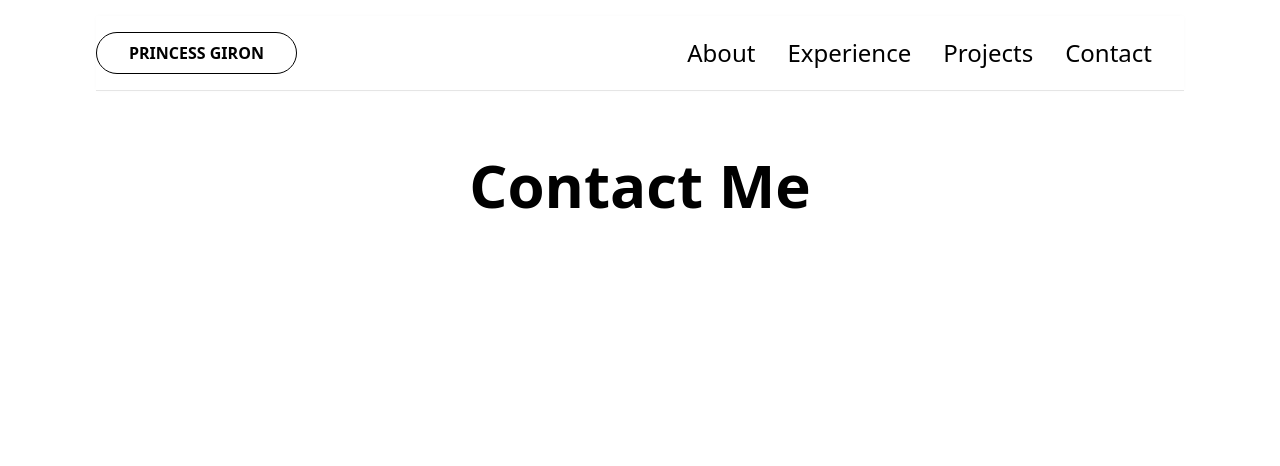
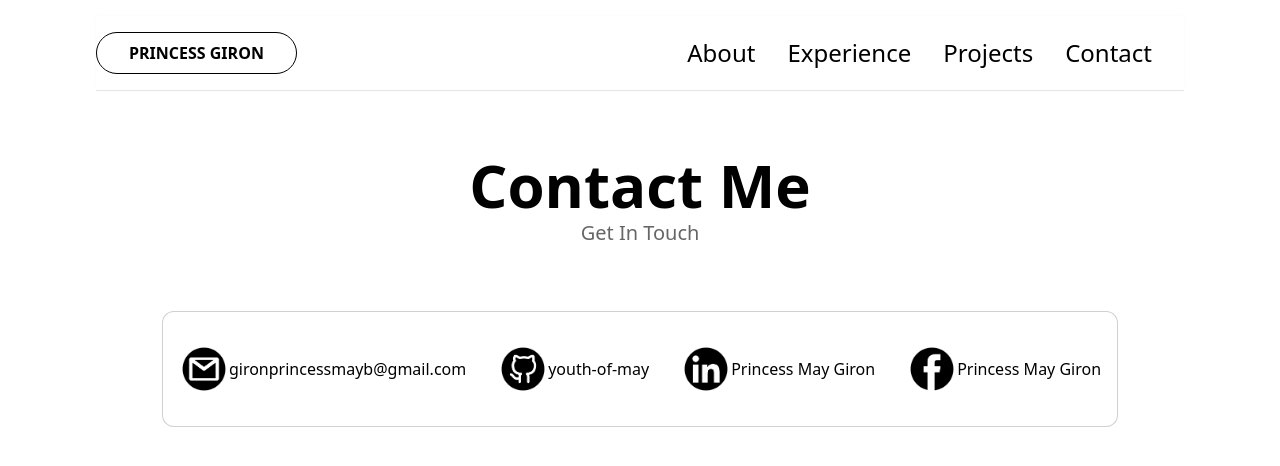
Before and after one commit to youth-of-may/portfolio-app, a React (Vite) app: page /contacts in a window 1280 px wide. Shown: the top 466 px of the page. Built offline with nearby package versions, Linux system fonts and the light colour scheme.

Commit message:
Added socials. Add links later.

```diff
--- a/src/pages/Contact.jsx
+++ b/src/pages/Contact.jsx
@@ -1,11 +1,25 @@
 import Header from "../components/Header"
 import Subheader from "../components/Subheader"
+import { socials } from "../data"
 export default function Contact() {
     return (
         <>
         <div className="text-center flex flex-col">
-            <Header isHeader={true} misc="mb-4">Contact Me</Header>
 
+            <Header isHeader={true} misc="mb-1">Contact Me</Header>
+            <Subheader misc="mb-16" color="text-black/60">Get In Touch</Subheader>
+            <div className="flex flex-row justify-center w-full">
+            <div className="flex flex-wrap mb-4 lg:gap-x-8 py-8 gap-x-2 border border-gray-400/50 rounded-xl p-4 bg-white hover:drop-shadow-gray-400/30 hover:drop-shadow-lg">
+                {socials.map((soc) =>
+                    <div className="flex lg:w-auto gap-y-8 w-full justify-center items-center">
+                        <img className="lg:w-[50px] lg:h-[50px] w-[35px] h-[35px]" src={soc.icon}/>
+                        <a href={soc.link} className="hover:underline hover:underline-offset-8 hover:underline-black/60 hover:text-black/60">{soc.social}</a>
+                    </div>
+                )}
+
+
+            </div>
+            </div>
         </div>
         </>
     )
```
